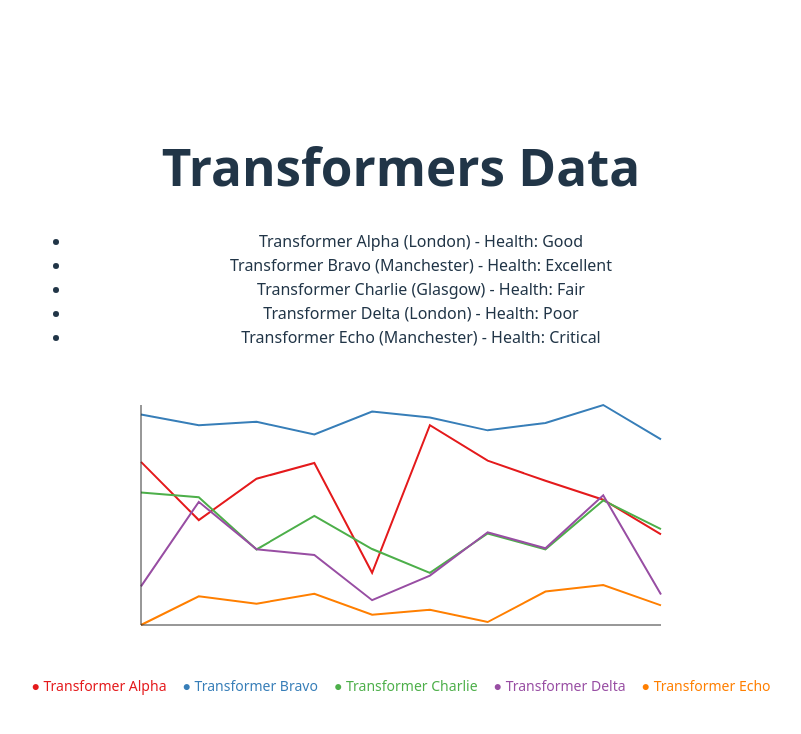
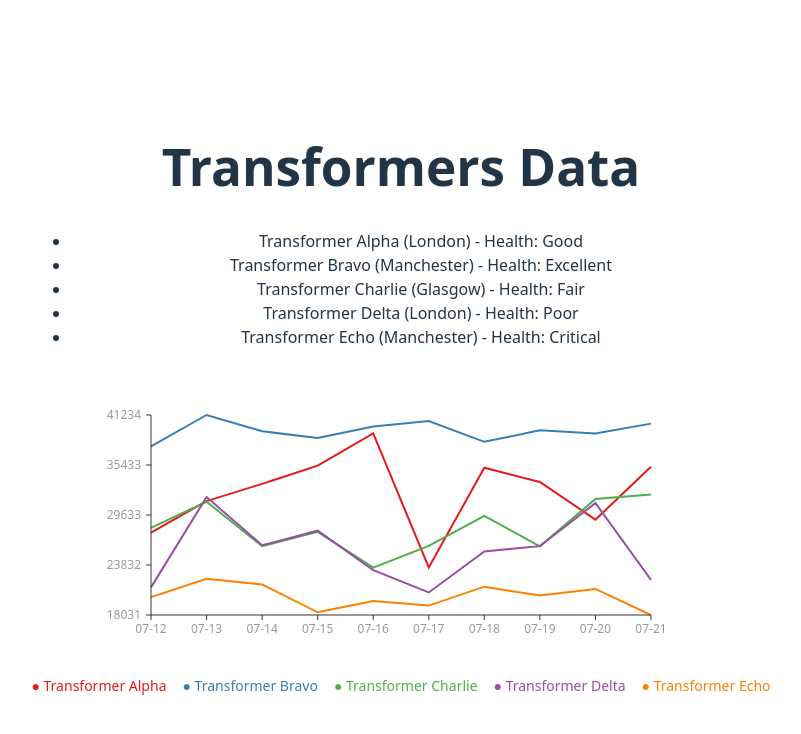
Before and after one commit to ktwist/data-visualiser, a Vue app: page / in a window 1280 px wide. Shown: the top 734 px of the page, without its empty margins (239-1040 px from the left). Built offline with nearby package versions, Linux system fonts and the light colour scheme.

Commit message:
feat: simulated delay for api cal to show loader, initial error rendering fix

```diff
--- a/src/App.vue
+++ b/src/App.vue
@@ -1,3 +1,20 @@
+<template>
+  <div id="app">
+    <h1>Transformers Data</h1>
+    <div v-if="loading" class="loader">Loading data...</div>
+    <TransformerData
+      v-else
+      :transformers="transformers"
+      :loading="loading"
+      :error="error"
+    />
+    <VoltageLineChart
+      v-if="!loading && !error && transformers.length"
+      :transformers="transformers"
+    />
+  </div>
+</template>
+
 <script setup lang="ts">
 import { ref, onMounted } from 'vue';
 import TransformerData from './components/TransformerData.vue';
@@ -8,11 +25,26 @@ const transformers = ref<TransformerAsset[]>([]);
 const loading = ref(true);
 const error = ref<string | null>(null);
 
+// Helper to simulate delay
+function delay(ms: number) {
+  return new Promise(resolve => setTimeout(resolve, ms));
+}
+
 onMounted(async () => {
   try {
     const response = await fetch('/sampledata.json');
     if (!response.ok) throw new Error('Failed to fetch data');
+    // Simulate long API response (e.g., 2 seconds)
+    await delay(2000);
     const data = await response.json();
+
+    // Sort each transformer's readings by timestamp (chronological order)
+    data.forEach((t: TransformerAsset) => {
+      t.lastTenVoltgageReadings.sort(
+        (a, b) => new Date(a.timestamp).getTime() - new Date(b.timestamp).getTime()
+      );
+    });
+
     transformers.value = data as TransformerAsset[];
   } catch (err: any) {
     error.value = err.message;
@@ -22,14 +54,11 @@ onMounted(async () => {
 });
 </script>
 
-<template>
-  <div id="app">
-    <h1>Transformers Data</h1>
-    <TransformerData :transformers="transformers" :loading="loading" :error="error" />
-    <VoltageLineChart :transformers="transformers" />
-  </div>
-</template>
-
 <style>
-/* Add your styles here if needed */
+.loader {
+  margin: 2rem 0;
+  font-size: 1.2rem;
+  color: #377eb8;
+  text-align: center;
+}
 </style>
--- a/src/components/VoltageLineChart.vue
+++ b/src/components/VoltageLineChart.vue
@@ -1,6 +1,41 @@
 <template>
   <div class="chart-container">
     <svg :width="width" :height="height">
+      <!-- Y-axis ticks and labels -->
+      <g v-for="(v, i) in yTicks" :key="'y-tick-' + i">
+        <line
+          :x1="padding - 5"
+          :y1="v.y"
+          :x2="padding"
+          :y2="v.y"
+          stroke="#333"
+        />
+        <text
+          :x="padding - 10"
+          :y="v.y + 4"
+          text-anchor="end"
+          font-size="12"
+          fill="#999"
+        >{{ v.value }}</text>
+      </g>
+      <!-- X-axis ticks and labels -->
+      <g v-for="(t, i) in xTicks" :key="'x-tick-' + i">
+        <line
+          :x1="t.x"
+          :y1="height - padding"
+          :x2="t.x"
+          :y2="height - padding + 5"
+          stroke="#333"
+        />
+        <text
+          :x="t.x"
+          :y="height - padding + 18"
+          text-anchor="middle"
+          font-size="12"
+          fill="#999"
+        >{{ t.label }}</text>
+      </g>
+      <!-- Data lines -->
       <g v-for="(t, idx) in transformers" :key="t.assetId">
         <polyline
           :points="getLinePoints(t)"
@@ -24,6 +59,7 @@
 
 <script lang="ts" setup>
 import type { TransformerAsset } from '../types';
+import { computed } from 'vue';
 
 const props = defineProps<{
   transformers: TransformerAsset[];
@@ -31,25 +67,58 @@ const props = defineProps<{
 
 const width = 600;
 const height = 300;
-const padding = 40;
+const padding = 50;
 const colors = ['#e41a1c', '#377eb8', '#4daf4a', '#984ea3', '#ff7f00', '#a65628'];
+
+// Gather all voltages for scaling
+const allVoltages = computed(() =>
+  props.transformers.flatMap(t => t.lastTenVoltgageReadings.map(r => Number(r.voltage)))
+);
+const minV = computed(() => Math.min(...allVoltages.value));
+const maxV = computed(() => Math.max(...allVoltages.value));
+
+// X-axis ticks (timestamps)
+const xLabels = computed(() => {
+  const first = props.transformers[0]?.lastTenVoltgageReadings ?? [];
+  return first.map(r => r.timestamp.slice(5, 10)); // MM-DD
+});
+const xTicks = computed(() => {
+  const count = xLabels.value.length;
+  const stepX = (width - 2 * padding) / (count - 1 || 1);
+  return xLabels.value.map((label, i) => ({
+    x: padding + i * stepX,
+    label,
+  }));
+});
+
+// Y-axis ticks (voltage values)
+const yTicks = computed(() => {
+  const ticks = 5;
+  const values = [];
+  for (let i = 0; i < ticks; i++) {
+    const value = Math.round(maxV.value - ((maxV.value - minV.value) * i) / (ticks - 1));
+    const y = padding + ((maxV.value - value) / (maxV.value - minV.value || 1)) * (height - 2 * padding);
+    values.push({ value, y });
+  }
+  return values;
+});
 
 function getLinePoints(transformer: TransformerAsset) {
   const readings = transformer.lastTenVoltgageReadings;
   if (!readings.length) return '';
 
-  // Find min/max for scaling
-  const allVoltages = props.transformers.flatMap(t => t.lastTenVoltgageReadings.map(r => Number(r.voltage)));
-  const minV = Math.min(...allVoltages);
-  const maxV = Math.max(...allVoltages);
-
-  // X step
   const stepX = (width - 2 * padding) / (readings.length - 1 || 1);
+  const range = maxV.value - minV.value;
 
   return readings.map((r, i) => {
     const x = padding + i * stepX;
-    // Invert Y axis: higher voltage = higher up
-    const y = padding + ((maxV - Number(r.voltage)) / (maxV - minV || 1)) * (height - 2 * padding);
+    let y;
+    if (range === 0) {
+      // All voltages are the same, draw a straight line in the middle
+      y = padding + (height - 2 * padding) / 2;
+    } else {
+      y = padding + ((maxV.value - Number(r.voltage)) / range) * (height - 2 * padding);
+    }
     return `${x},${y}`;
   }).join(' ');
 }
```
